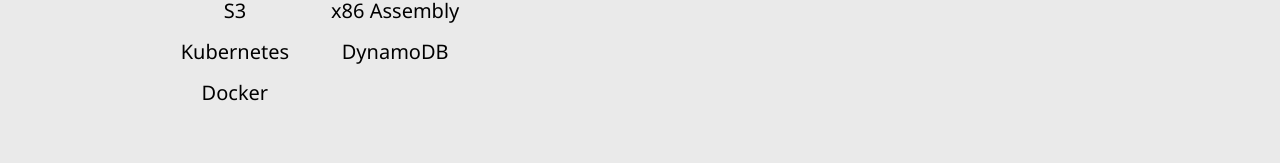
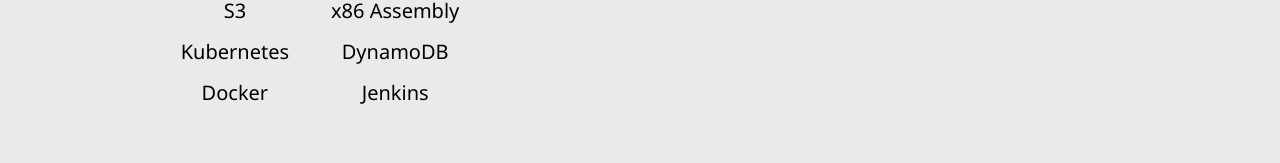
Before and after one commit to bberryman15/bberryman15.github.io, a plain HTML site: page index.html in a window 1280 px wide. Shown: the part 913-1076 px from the top of the page. Drawn offline with Linux system fonts and the light colour scheme.

Commit message:
updated skills

```diff
--- a/index.html
+++ b/index.html
@@ -44,6 +44,7 @@
                             <li class="skill-list-elem">C++</li>
                             <li class="skill-list-elem">x86 Assembly</li>
                             <li class="skill-list-elem">DynamoDB</li>
+                            <li class="skill-list-elem">Jenkins</li>
                         </ul>
                     </div>
                 </div>
```
